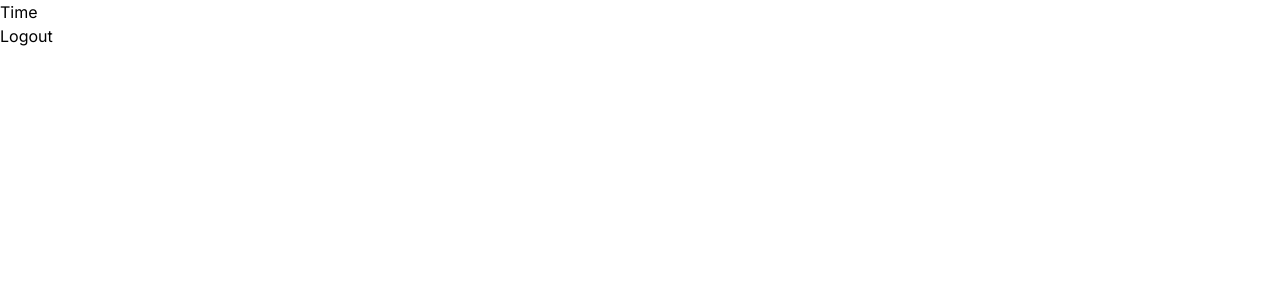
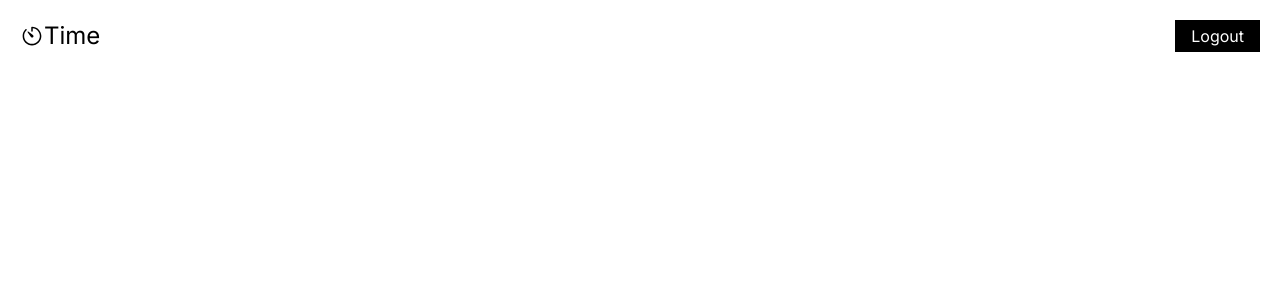
Before and after one commit to chriford-siame/Work-Log-System, a Next.js app: page / in a window 1280 px wide. Shown: the top 300 px of the page. Built offline with nearby package versions, Linux system fonts and the light colour scheme.

Commit message:
create a navbar

```diff
--- a/components/ui/Navbar.tsx
+++ b/components/ui/Navbar.tsx
@@ -1,10 +1,14 @@
 import React from 'react'
+import { IoIosTimer } from 'react-icons/io'
 
 export default function Navbar() {
   return (
-    <div>
-        <h1>Time</h1>
-        <button className=''>Logout</button>
+    <div className='flex justify-between items-center p-5'>
+      <h1 className='text-2xl text-black flex items-center'>
+        <IoIosTimer />
+        Time
+      </h1>
+      <button className='bg-black text-white px-4 py-1'>Logout</button>
     </div>
   )
 }
```
